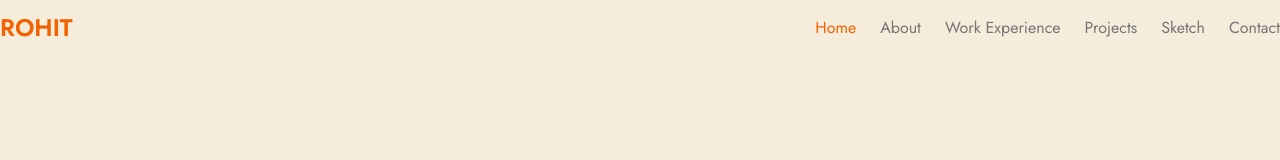
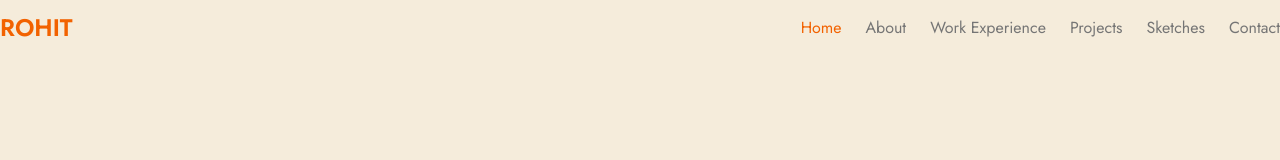
Before and after one commit to Rohitjangid17/Rohit-portfolio-web, a React (Create React App) app: page /home in a window 1280 px wide. Shown: the top 160 px of the page. Built offline with nearby package versions, Linux system fonts and the light colour scheme.

Commit message:
some component changes

```diff
--- a/src/App.jsx
+++ b/src/App.jsx
@@ -5,9 +5,9 @@ import Home from "./pages/Home";
 import About from "./pages/About";
 import Work from "./pages/Work";
 import Projects from "./pages/Projects";
-import Sketch from "./components/Sketch";
 import ContactUs from "./pages/ContactUs";
 import Footer from "./layout/Footer";
+import Sketches from "./pages/Sketches";
 
 const App = () => {
   return (
@@ -21,7 +21,7 @@ const App = () => {
             <Route path="/about" element={<About />} />
             <Route path="/work" element={<Work />} />
             <Route path="/projects" element={<Projects />} />
-            <Route path="/sketch" element={<Sketch />} />
+            <Route path="/sketches" element={<Sketches />} />
             <Route path="/contact" element={<ContactUs />} />
           </Routes>
         </main>
--- a/src/components/Testimonials.jsx
+++ b/src/components/Testimonials.jsx
@@ -14,7 +14,7 @@ const Testimonials = () => {
                         <p className='text-black text-base'>In my portfolio, you'll find a collection of endorsements from satisfied clients and collaborators who have experienced the quality and value of my work firsthand. These endorsements serve as powerful testimonials to my skills, professionalism, and dedication to delivering exceptional results. From glowing reviews to heartfelt recommendations, each endorsement reflects the trust and confidence that others have placed in me. As you explore my portfolio, I invite you to consider these endorsements as evidence of my ability to meet and exceed your expectations.</p>
                     </div>
 
-                    <div className='grid grid-cols-2 sm:grid-cols-2 md:grid-cols-3 lg:grid-cols-3 gap-3 mt-10'>
+                    <div className='grid grid-cols-1 sm:grid-cols-2 md:grid-cols-3 lg:grid-cols-3 gap-3 mt-10'>
                         {testimonials.map((testimonial) => (
                             <Card key={testimonial.id} icon={testimonial.image} title={testimonial.name} desciption={testimonial.message} isHastag={false} isTestimonial={true} />
                         ))}
--- a/src/constants/Constant.js
+++ b/src/constants/Constant.js
@@ -21,32 +21,32 @@ import personImage from "../assets/person.jpg";
 
 export const navLinks = [
     {
-        id: "home",
+        id: 1,
         title: "Home",
         path: "/home"
     },
     {
-        id: "about",
+        id: 2,
         title: "About",
         path: "/about"
     },
     {
-        id: "workExperience",
+        id: 3,
         title: "Work Experience",
         path: "/work"
     },
     {
-        id: "projects",
+        id: 4,
         title: "Projects",
         path: "/projects"
     },
     {
-        id: "sketch",
-        title: "Sketch",
-        path: "/sketch"
+        id: 5,
+        title: "Sketches",
+        path: "/Sketches"
     },
     {
-        id: "contact",
+        id: 6,
         title: "Contact",
         path: "/contact"
     },
```
Also changed, not shown: src/pages/Sketches.jsx (renamed from src/components/Sketch.jsx, +3 -4 lines).
